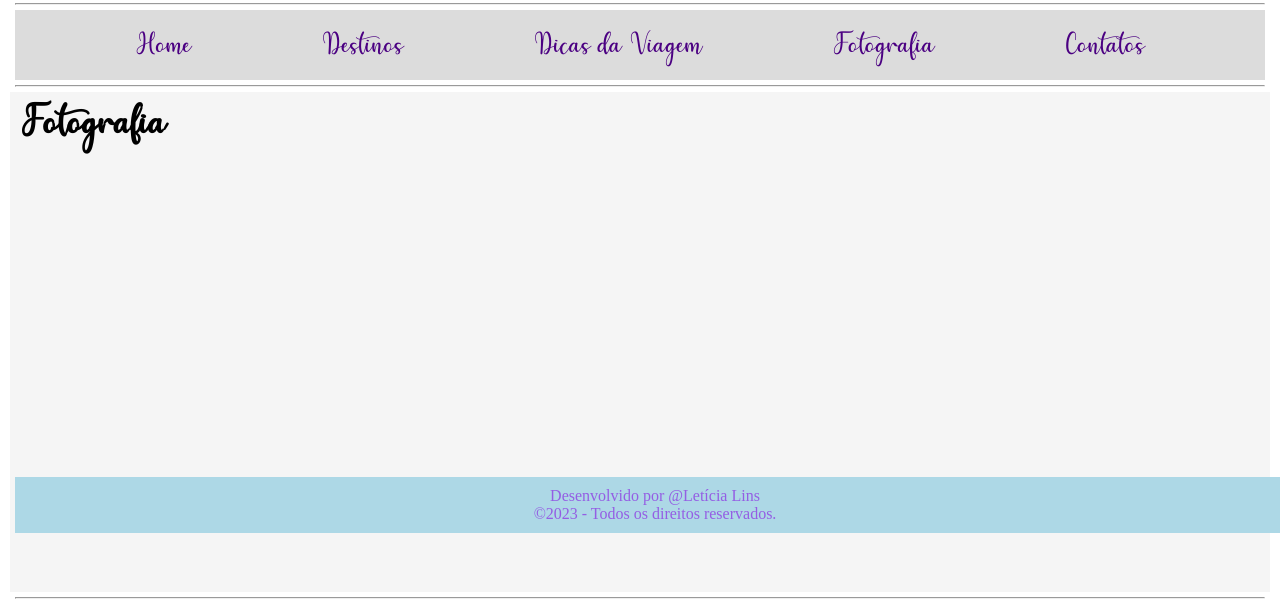
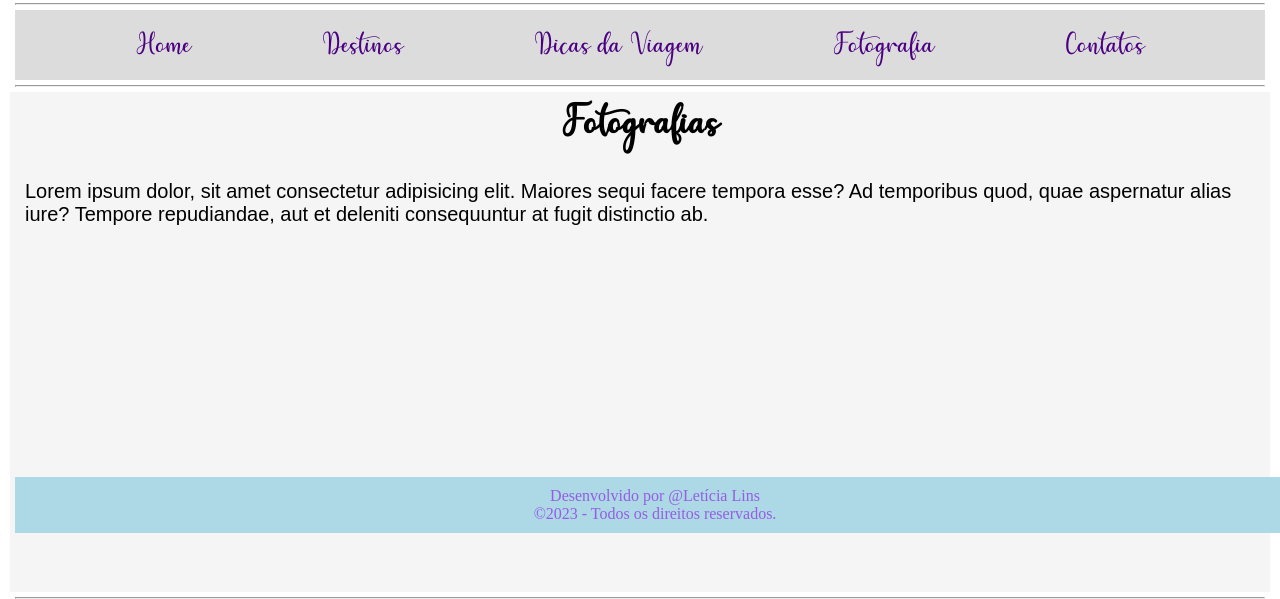
Before and after one commit to letilins/Atividade_20230120, a plain HTML site: page fotografia.html in a window 1280 px wide. Shown: the part 262-861 px from the top of the page. Drawn offline with Linux system fonts and the light colour scheme; a web font is replaced by a local one.

Commit message:
incluir as frases

```diff
--- a/fotografia.html
+++ b/fotografia.html
@@ -37,7 +37,12 @@
 
         <main>
             <div>
-                <h2>Fotografia </h2>
+                <div>
+                    <h2>Fotografias </h2>
+                    <br>
+                    <p>Lorem ipsum dolor, sit amet consectetur adipisicing elit. Maiores sequi facere tempora esse? Ad temporibus quod, quae aspernatur alias iure? Tempore repudiandae, aut et deleniti consequuntur at fugit distinctio ab.</p>
+
+                </div>
 
             </div>
         </main>
```
Also changed, not shown: contatos.html (+7 -1 lines).
